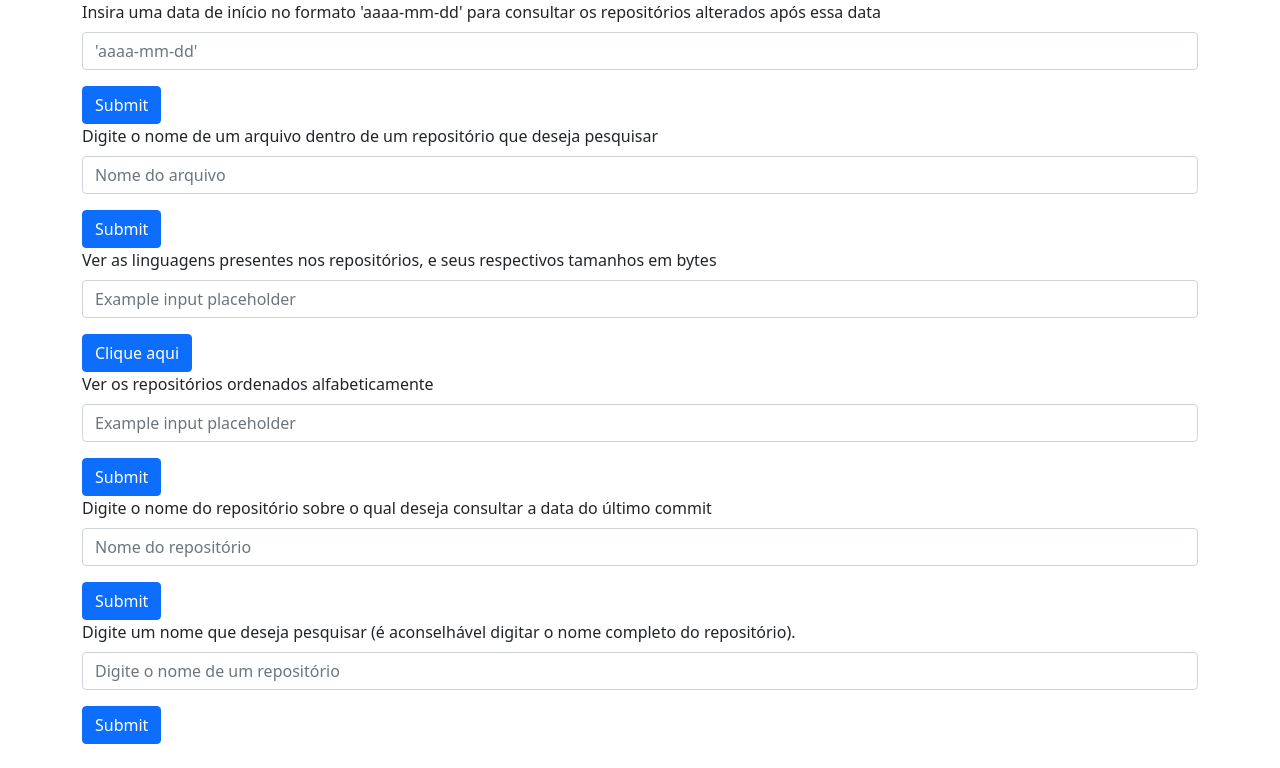
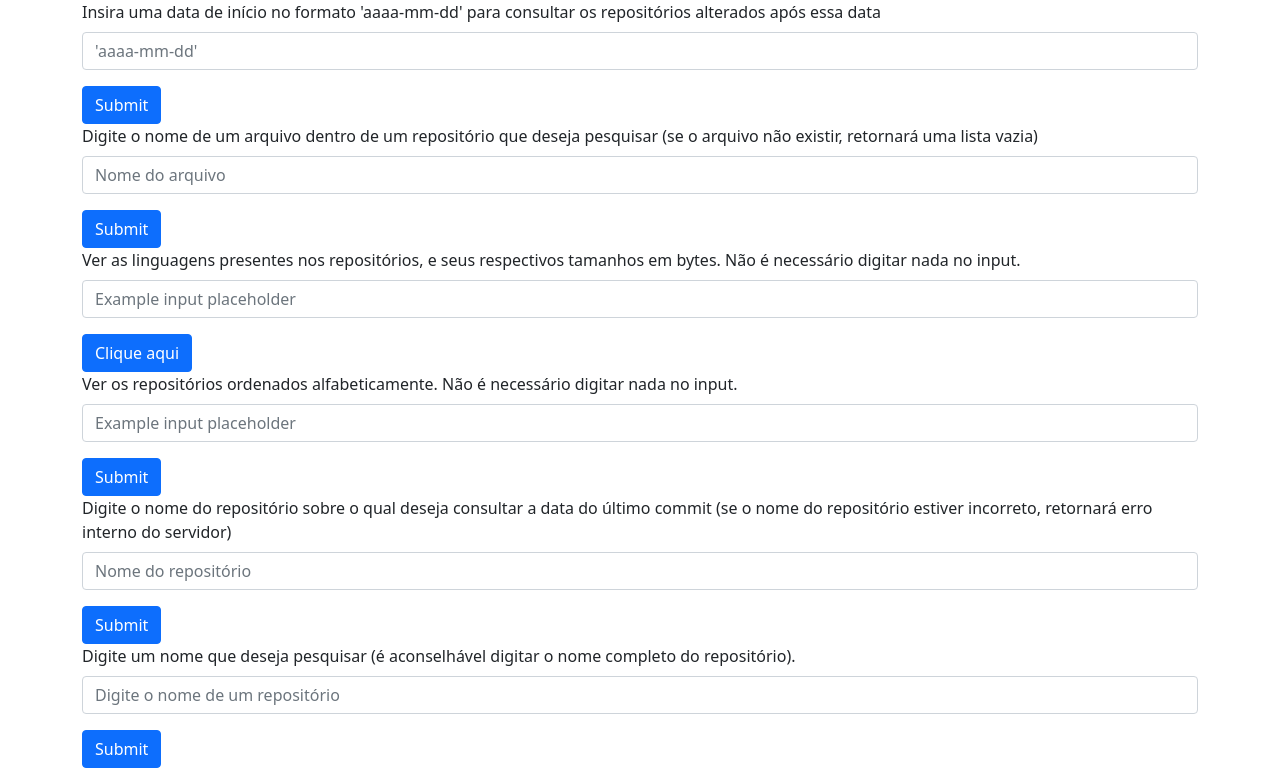
Before and after one commit to viniyan/site, a Flask app: page / in a window 1280 px wide. Shown: the part 112-880 px from the top of the page. Before the commit the page ends 856 px from the top, so only its background shows below. Run offline with Flask 2, Linux system fonts and the light colour scheme; parts of the project's set-up code (start-up, migrations or seed data) failed here and were passed over.

Commit message:
UPDATE
Atualização de algumas labels visando melhoria da experiência do usuário

```diff
--- a/templates/homepage.html
+++ b/templates/homepage.html
@@ -78,7 +78,7 @@
 
             <form action="{{ url_for('handle_content') }}" method="post">
                 <div class="mb-3">
-                    <label for="formGroupExampleInput" class="form-label">Digite o nome de um arquivo dentro de um repositório que deseja pesquisar</label>
+                    <label for="formGroupExampleInput" class="form-label">Digite o nome de um arquivo dentro de um repositório que deseja pesquisar (se o arquivo não existir, retornará uma lista vazia)</label>
                     <input type="text" name='content' class="form-control" id="formGroupExampleInput" placeholder="Nome do arquivo">
                 </div>
                 <button type="submit" class="btn btn-primary">Submit</button>
@@ -86,7 +86,7 @@
 
             <form action="{{ url_for('handle_language') }}" method="post">
                 <div class="mb-3">
-                    <label for="formGroupExampleInput" class="form-label">Ver as linguagens presentes nos repositórios, e seus respectivos tamanhos em bytes</label>
+                    <label for="formGroupExampleInput" class="form-label">Ver as linguagens presentes nos repositórios, e seus respectivos tamanhos em bytes. Não é necessário digitar nada no input.</label>
                     <input type="text" name='language' class="form-control" id="formGroupExampleInput" placeholder="Example input placeholder">
                 </div>
                 <button type="submit" class="btn btn-primary">Clique aqui</button>
@@ -94,7 +94,7 @@
 
             <form action="{{ url_for('handle_alfa') }}" method="post">
                 <div class="mb-3">
-                    <label for="formGroupExampleInput" class="form-label">Ver os repositórios ordenados alfabeticamente</label>
+                    <label for="formGroupExampleInput" class="form-label">Ver os repositórios ordenados alfabeticamente. Não é necessário digitar nada no input.</label>
                     <input type="text" name='alfa' class="form-control" id="formGroupExampleInput" placeholder="Example input placeholder">
                 </div>
                 <button type="submit" class="btn btn-primary">Submit</button>
@@ -102,7 +102,7 @@
 
             <form action="{{ url_for('handle_last') }}" method="post">
                 <div class="mb-3">
-                    <label for="formGroupExampleInput" class="form-label">Digite o nome do repositório sobre o qual deseja consultar a data do último commit</label>
+                    <label for="formGroupExampleInput" class="form-label">Digite o nome do repositório sobre o qual deseja consultar a data do último commit (se o nome do repositório estiver incorreto, retornará erro interno do servidor)</label>
                     <input type="text" name='last' class="form-control" id="formGroupExampleInput" placeholder="Nome do repositório">
                 </div>
                 <button type="submit" class="btn btn-primary">Submit</button>
```
